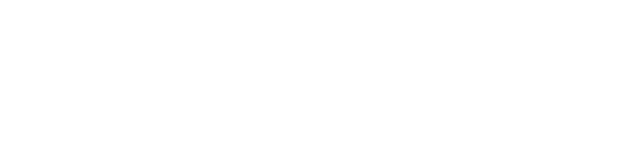
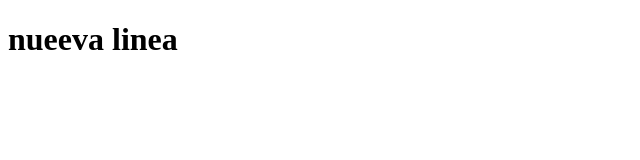
Before and after one commit to Miguelcruaven/sistema-de-registro, a plain HTML site: page index.html in a window 1280 px wide. Shown: the whole page, without its empty margins (0-640 px from the left). Drawn offline with Linux system fonts and the light colour scheme.

```diff
--- a/index.html
+++ b/index.html
@@ -7,5 +7,6 @@
 </head>
 <body>
     <script src="app.js"></script>
+    <h1>nueeva linea</h1>
 </body>
 </html>
```
